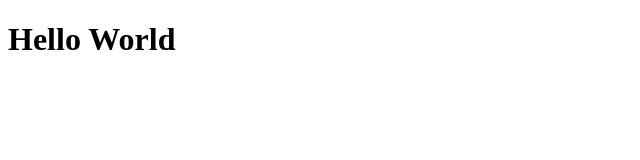
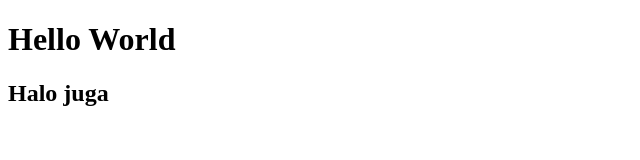
Before and after one commit to Rofiaziztr/rofiaziztr.github.io, a plain HTML site: page index.html in a window 1280 px wide. Shown: the whole page, without its empty margins (0-640 px from the left). Drawn offline with Linux system fonts and the light colour scheme.

Commit message:
nambah file home dan update index

```diff
--- a/index.html
+++ b/index.html
@@ -7,5 +7,6 @@
 </head>
 <body>
     <h1>Hello World</h1>
+    <h2>Halo juga</h2>
 </body>
 </html>
```
